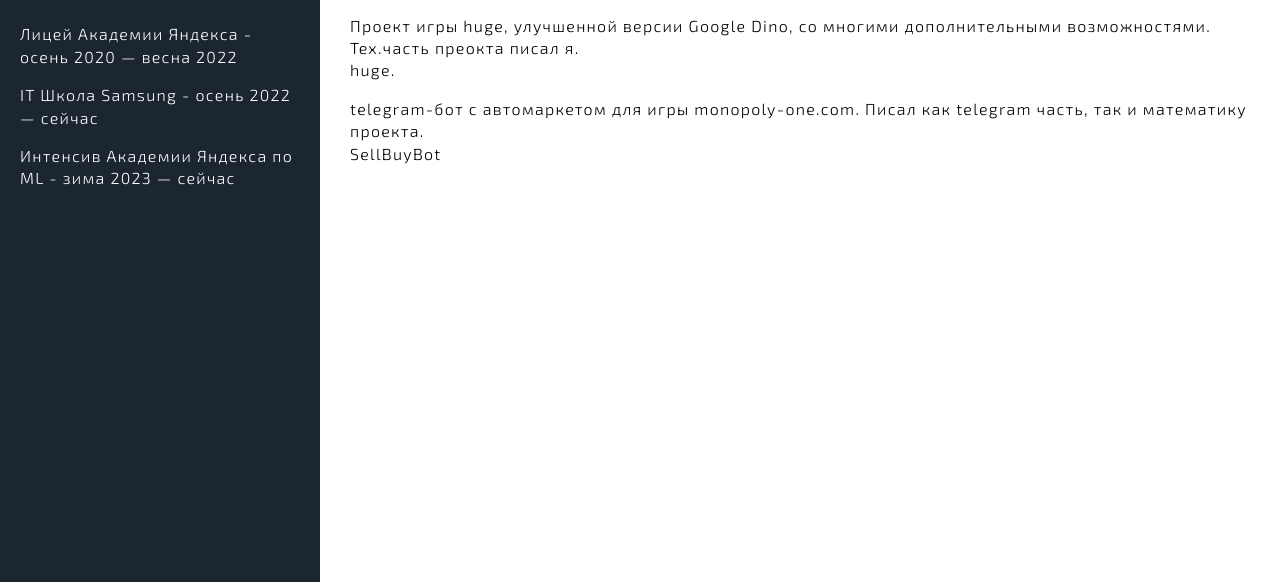
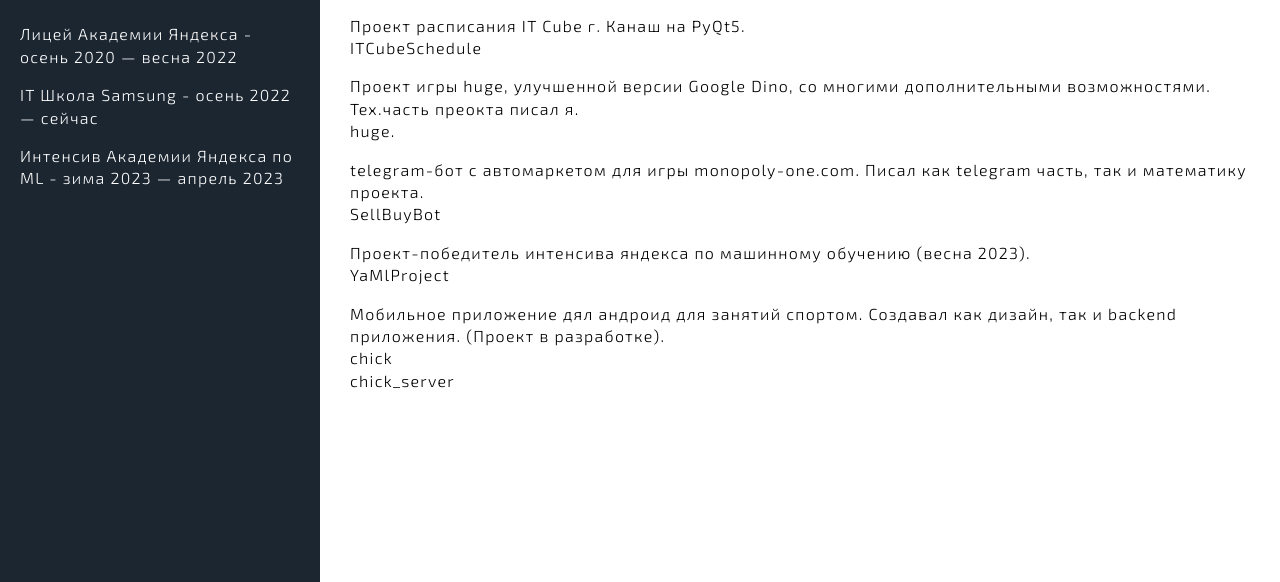
Before and after one commit to skewbekkebweks/resume, a plain HTML site: page index.html in a window 1280 px wide. Shown: the part 218-800 px from the top of the page. Drawn offline with nearby package versions, Linux system fonts and the light colour scheme.

Commit message:
add data

```diff
--- a/index.html
+++ b/index.html
@@ -51,7 +51,7 @@
         <h5 class="sub-title">EDUCATION</h5>
         <p>Лицей Академии Яндекса - осень 2020 — весна 2022</p>
         <p>IT Школа Samsung - осень 2022 — сейчас</p>
-        <p>Интенсив Академии Яндекса по ML - зима 2023 — сейчас</p>
+        <p>Интенсив Академии Яндекса по ML - зима 2023 — апрель 2023</p>
         </br>
         </br>
         </br>
@@ -86,12 +86,23 @@
         <h1 class="title">PROFILE</h1>
         <p>backend developer</p>
         <h1 class="title">EXPERIENCE</h1>
+        <p>Проект расписания IT Cube г. Канаш на PyQt5.</br>
+            <a href="https://github.com/skewbekkebweks/ITCubeSchedule" style="color:black;">ITCubeSchedule</a>
+        </p>
         <p>Проект игры huge, улучшенной версии Google Dino, со многими дополнительными возможностями. Тех.часть преокта
             писал я.</br>
             <a href="https://github.com/avalanche05/huge" style="color:black;">huge.</a>
         </p>
         <p>telegram-бот с автомаркетом для игры monopoly-one.com. Писал как telegram часть, так и математику
             проекта.</br>
-            <a href="https://github.com/avalanche05/SellBuyBot/tree/release" style="color:black;"></a>SellBuyBot</p>
+            <a href="https://github.com/avalanche05/SellBuyBot/tree/release" style="color:black;">SellBuyBot</a>
+        </p>
+        <p>Проект-победитель интенсива яндекса по машинному обучению (весна 2023).</br>
+            <a href="https://github.com/GrishaTS/YaMlProject" style="color:black;">YaMlProject</a>
+        </p>
+        <p>Мобильное приложение дял андроид для занятий спортом. Создавал как дизайн, так и backend приложения. (Проект в разработке).</br>
+            <a href="https://github.com/skewbekkebweks/chick" style="color:black;">chick</a></br>
+            <a href="https://github.com/skewbekkebweks/chick_server" style="color:black;">chick_server</a>
+        </p>
     </section>
 </div>
```
